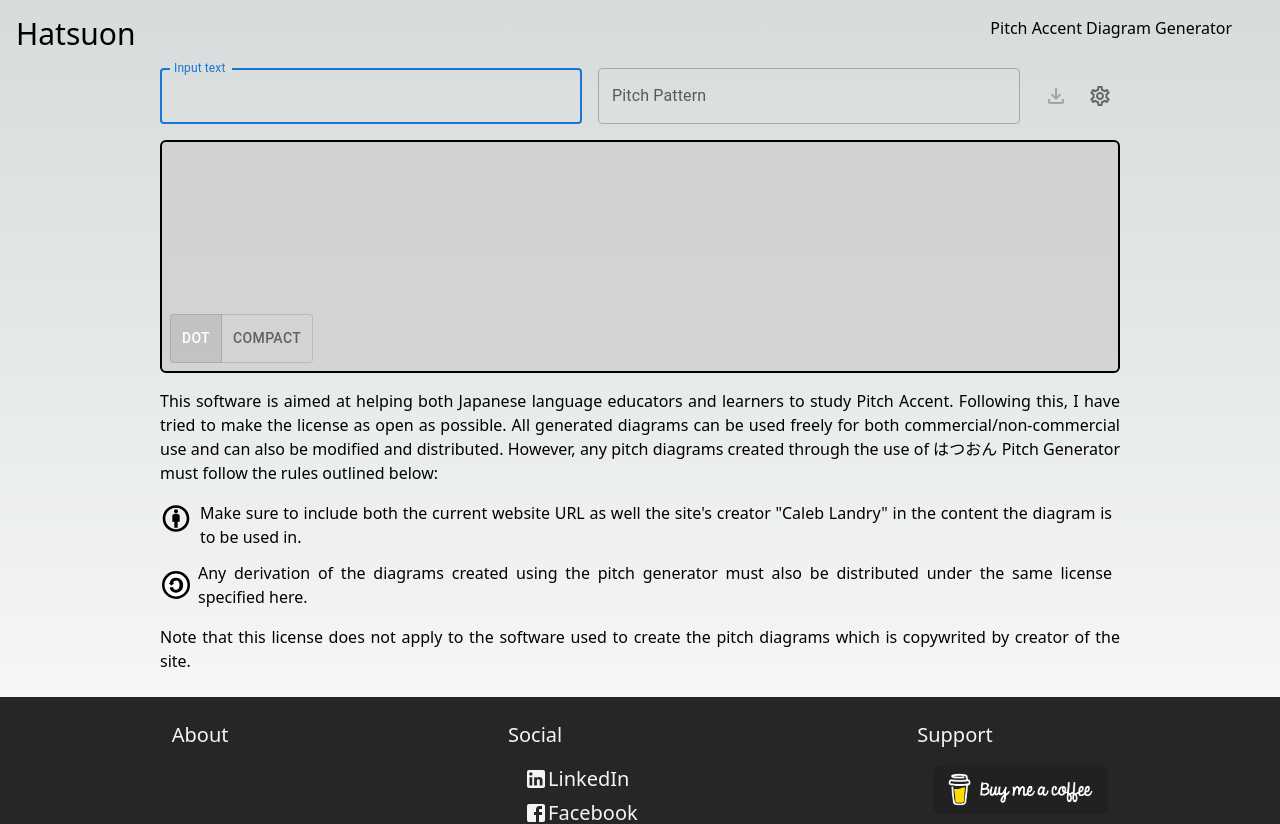
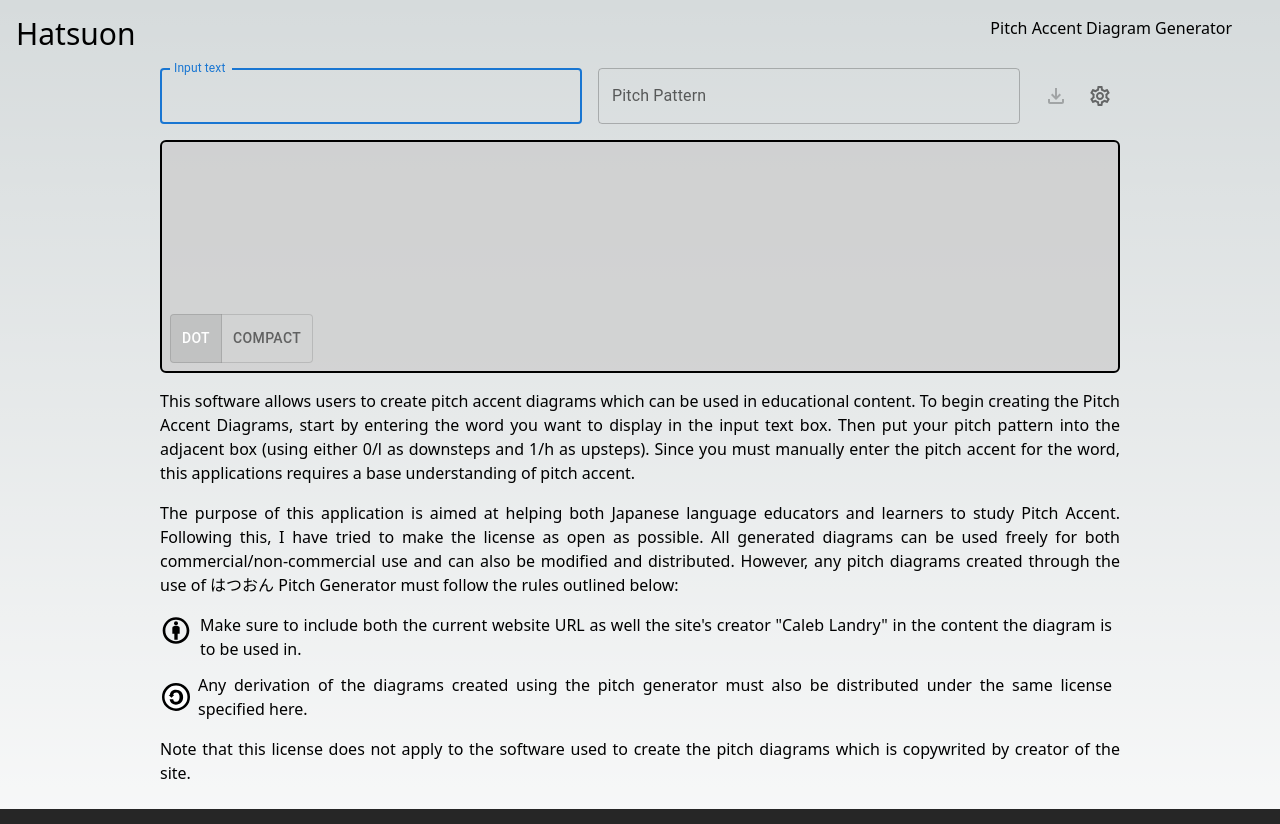
Before and after one commit to Caleblan/hatsuon_dictionary, a Next.js app: page /pitchGenerator in a window 1280 px wide. Shown: the top 824 px of the page. Built offline with nearby package versions, Linux system fonts and the light colour scheme.

Commit message:
Minor updates

```diff
--- a/components/DiagramGenerator/PitchGenerator.tsx
+++ b/components/DiagramGenerator/PitchGenerator.tsx
@@ -209,6 +209,7 @@ export default function PitchGenerator() {
                 {pitchDiagram}
 
                 {/* <div className="w-full flex justify-end bottom-0 left-0 "> */}
+                <Tooltip title="Diagram Type" placement="right">
                     <ToggleButtonGroup className="sticky z-2 bottom-2 right-2 left-2"
                         color="standard"
                         value={diagramType}
@@ -218,6 +219,7 @@ export default function PitchGenerator() {
                         <ToggleButton value="Dot" textColor="#ffffff" selectedColor="#ffffff">Dot</ToggleButton>
                         <ToggleButton value="Compact" textColor="#ffffff" selectedColor="#ffffff">Compact</ToggleButton>
                     </ToggleButtonGroup>
+                </Tooltip>
                 {/* </div> */}
             </div>
 
--- a/pages/pitchGenerator.tsx
+++ b/pages/pitchGenerator.tsx
@@ -27,8 +27,16 @@ export default function Home() {
             <PitchGenerator/>
 
             <p>
-              This software is aimed at helping both Japanese language educators and learners to study Pitch Accent.
-              Following this, I have tried to make the license as open as possible.
+              This software allows users to create pitch accent diagrams which can be used in educational content.
+              To begin creating the Pitch Accent Diagrams, start by entering the word you want to display in the
+              input text box. Then put your pitch pattern into the adjacent box (using either 0/l as downsteps and
+              1/h as upsteps). Since you must manually enter the pitch accent for the word, this applications requires a base understanding
+              of pitch accent.
+            </p>
+
+            <p>
+              The purpose of this application is aimed at helping both Japanese language educators and learners to study
+              Pitch Accent. Following this, I have tried to make the license as open as possible.
               All generated diagrams can be used freely for both commercial/non-commercial use and can also be modified and distributed.
               However, any pitch diagrams created through the use of はつおん Pitch Generator must follow the rules outlined below:
             </p>
```
